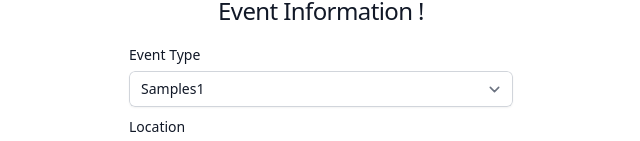
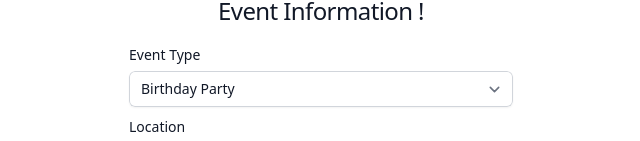
Before and after one commit to gauthampkrishnan/rework_web_faris, a React (Vite) app: page /page-two in a window 1280 px wide. Shown: the part 481-622 px from the top of the page, without its empty margins (319-959 px from the left). Built offline with nearby package versions, Linux system fonts and the light colour scheme.

Commit message:
Fix the event types

```diff
--- a/src/Page2.jsx
+++ b/src/Page2.jsx
@@ -58,22 +58,22 @@ function PageTwo() {
                     className="block w-full rounded-md border-0 py-1.5 text-gray-900 shadow-sm ring-1 ring-inset ring-gray-300 placeholder:text-gray-400 focus:ring-2 focus:ring-inset focus:ring-indigo-600 sm:text-sm sm:leading-6"
                   >
                     <option
-                      value="sample1"
+                      value="Email Party"
                       className="block w-full rounded-md border-0 py-1.5 text-gray-900 shadow-sm ring-1 ring-inset ring-gray-300 placeholder:text-gray-400 focus:ring-2 focus:ring-inset focus:ring-indigo-600 sm:text-sm sm:leading-6"
                     >
-                      Samples1
+                      Birthday Party
                     </option>
                     <option
-                      value="sample1"
+                      value="Wedding"
                       className="block w-full rounded-md border-0 py-1.5 text-gray-900 shadow-sm ring-1 ring-inset ring-gray-300 placeholder:text-gray-400 focus:ring-2 focus:ring-inset focus:ring-indigo-600 sm:text-sm sm:leading-6"
                     >
-                      Samples2
+                      Wedding
                     </option>
                     <option
-                      value="sample1"
+                      value="Graduation Party"
                       className="block w-full rounded-md border-0 py-1.5 text-gray-900 shadow-sm ring-1 ring-inset ring-gray-300 placeholder:text-gray-400 focus:ring-2 focus:ring-inset focus:ring-indigo-600 sm:text-sm sm:leading-6"
                     >
-                      Samples3
+                      Graduation Party
                     </option>
                   </select>
                 </div>
```
